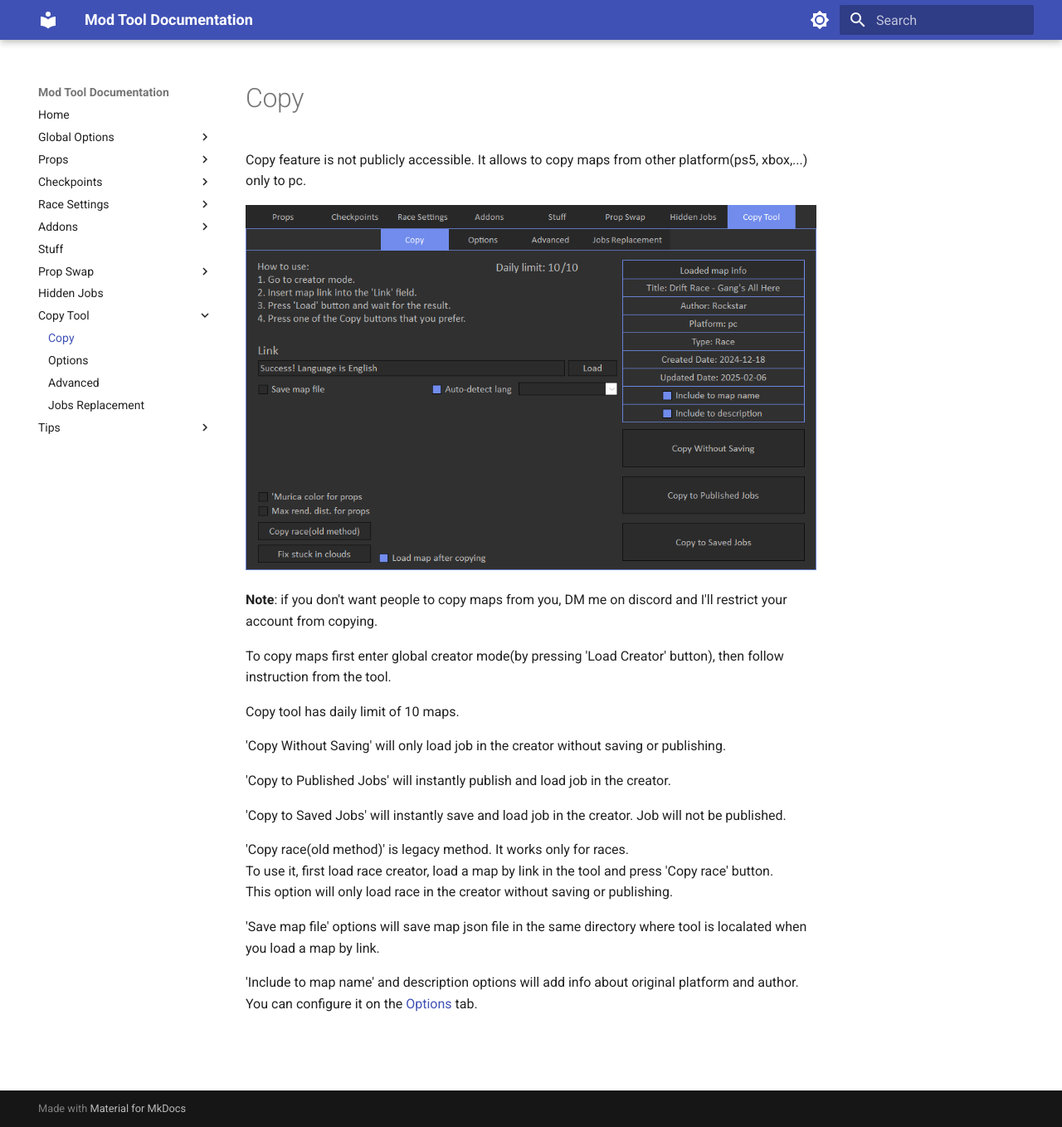
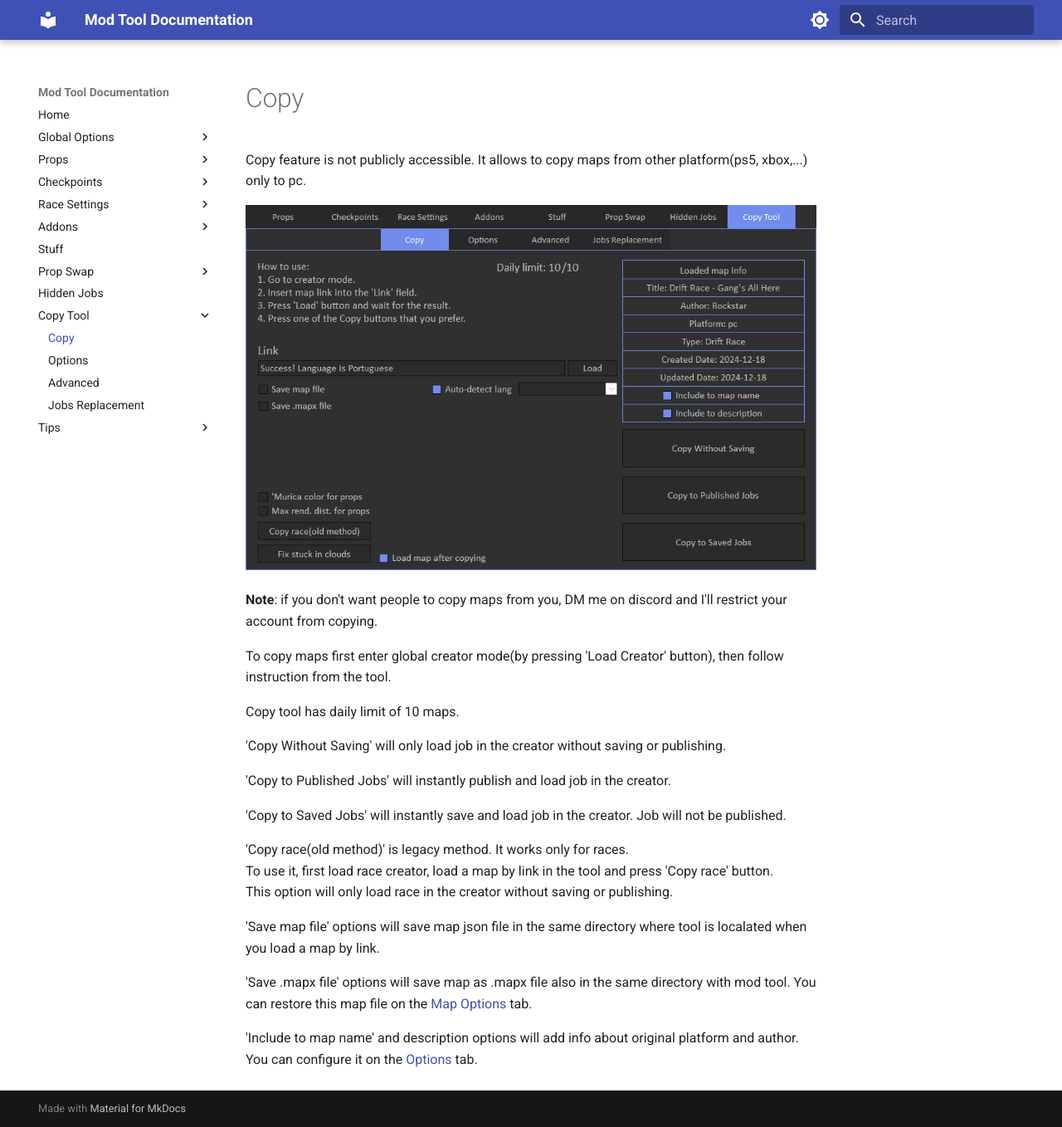
Before and after one commit to Oleg52/ModToolDocs, an MkDocs documentation site: the page built from docs/copy-tool/copy/overview.md, in a window 1280 px wide and 1358 px high. Shown: the whole window at 83% size. Built offline with MkDocs 1.6.1 and Material for MkDocs 9.7.7, drawn with Linux system fonts in a browser that asks for light colours; comment, search, counter and statistics services are not loaded.

Commit message:
update copy tab

```diff
--- a/docs/copy-tool/copy/overview.md
+++ b/docs/copy-tool/copy/overview.md
@@ -22,4 +22,6 @@ This option will only load race in the creator without saving or publishing.
 
 'Save map file' options will save map json file in the same directory where tool is localated when you load a map by link.
 
+'Save .mapx file' options will save map as .mapx file also in the same directory with mod tool. You can restore this map file on the [Map Options](../../../race-settings/map-options/overview) tab.
+
 'Include to map name' and description options will add info about original platform and author. You can configure it on the [Options](../../../copy-tool/options/overview) tab.
```
Also changed, not shown: docs/assets/images/copy-tool/img01.png.
